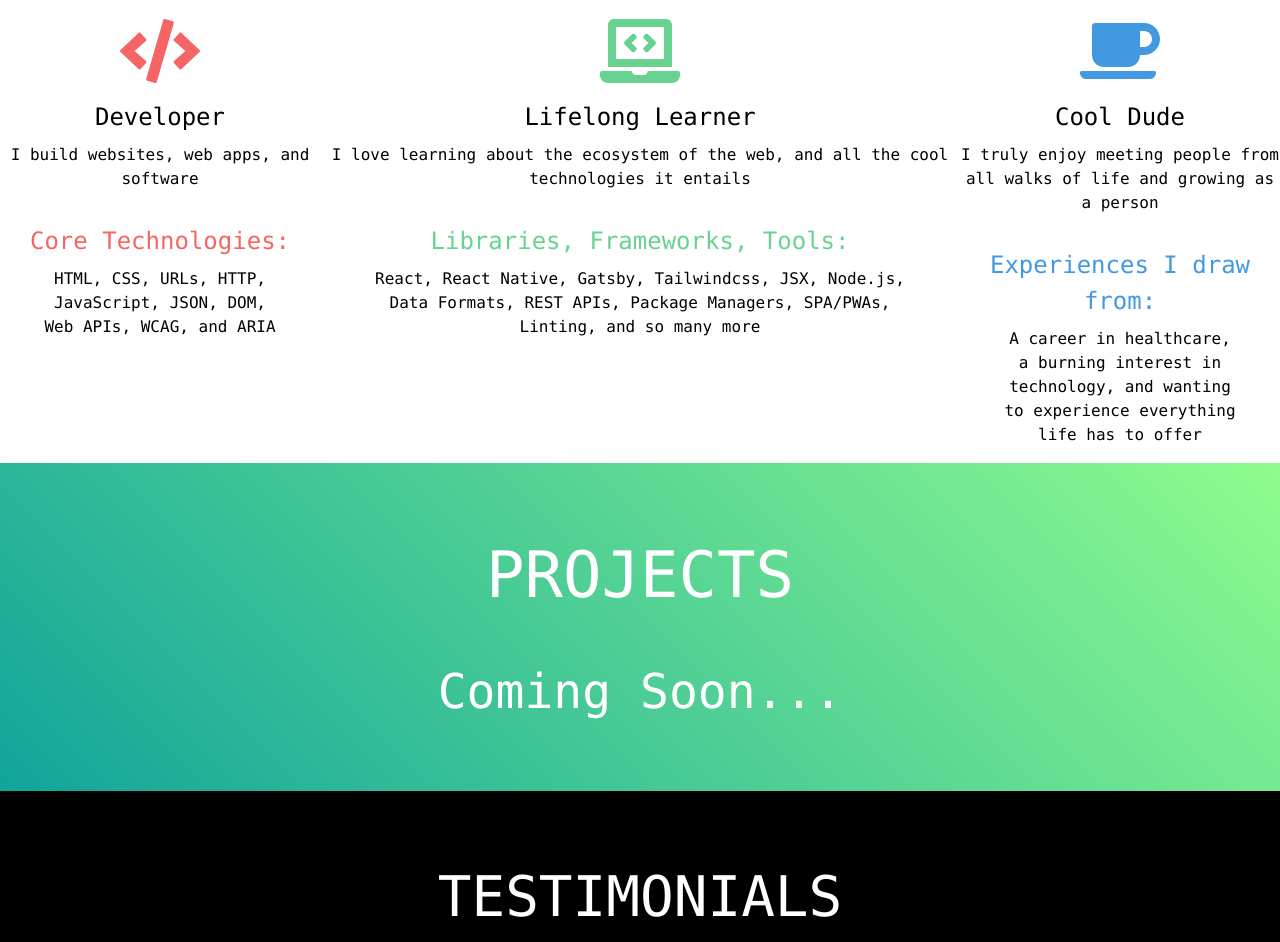
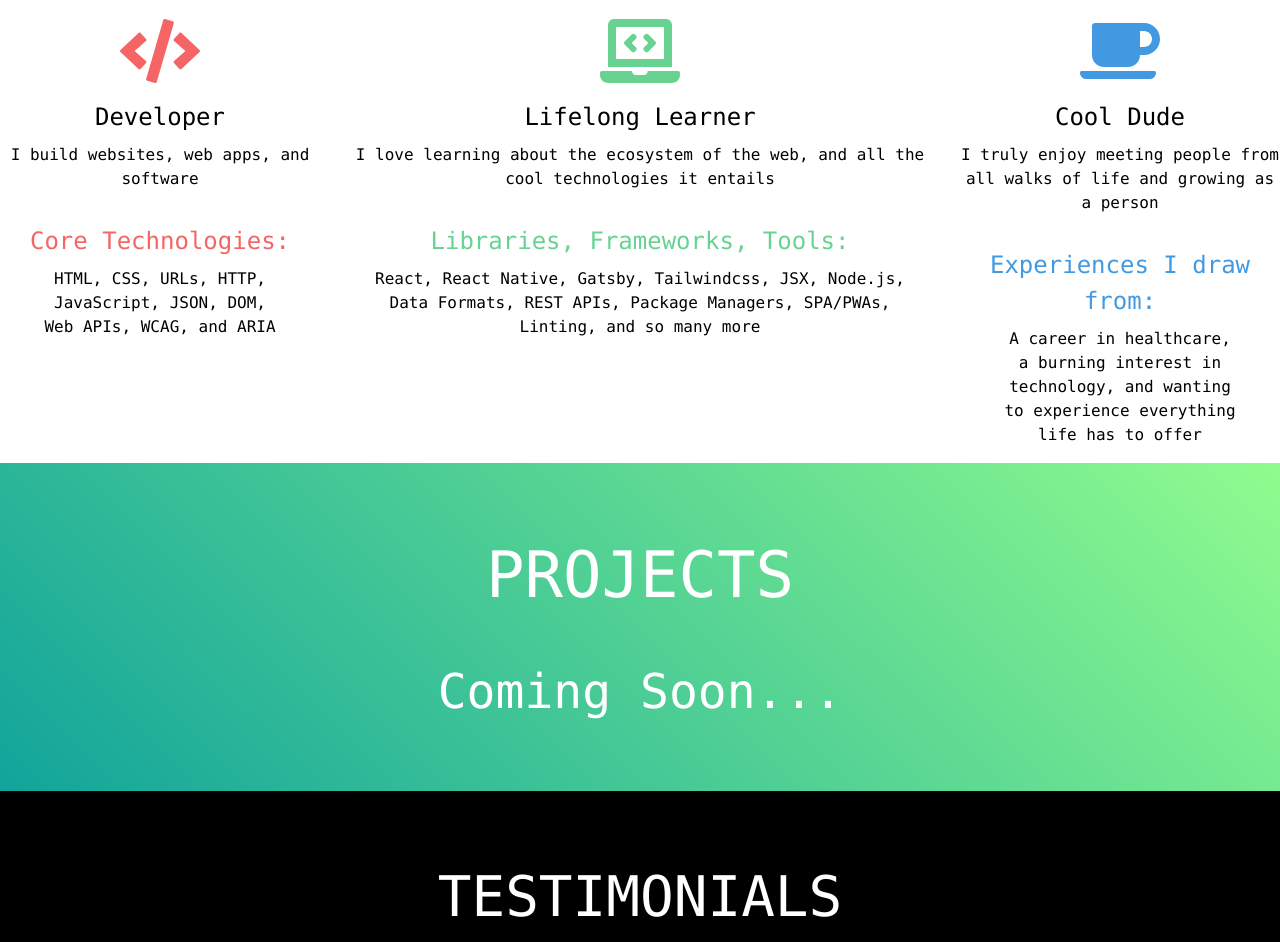
Before and after one commit to ijshd7/portfolio, a Gatsby site: page / in a window 1280 px wide. Shown: the part 1643-2585 px from the top of the page. Built offline with nearby package versions, Linux system fonts and the light colour scheme; Gatsby itself is replaced by a stand-in of ours.

Commit message:
fixing margin on center about text

```diff
--- a/src/components/about.js
+++ b/src/components/about.js
@@ -58,7 +58,7 @@ function AboutGrid(props) {
                         style={{fontSize: "8vh"}}
                     />
                     <h1 className="mt-4" style={{fontSize: "3vh"}}>Lifelong Learner</h1>
-                    <p className="mt-2" style={{fontSize: "2vh"}}>I love learning about the ecosystem of the web, and all the cool technologies it entails</p>
+                    <p className="mt-2 mx-4" style={{fontSize: "2vh"}}>I love learning about the ecosystem of the web, and all the cool technologies it entails</p>
                     <br />
                     <p style={{fontSize: "3vh"}} className="text-green-400 mt-2">Libraries, Frameworks, Tools:</p>
                     <p style={{fontSize: "2vh"}} className="mt-2 mx-10">React, React Native, Gatsby, Tailwindcss, JSX, Node.js, Data Formats, REST APIs, Package Managers, SPA/PWAs, Linting, and so many more </p>
```
